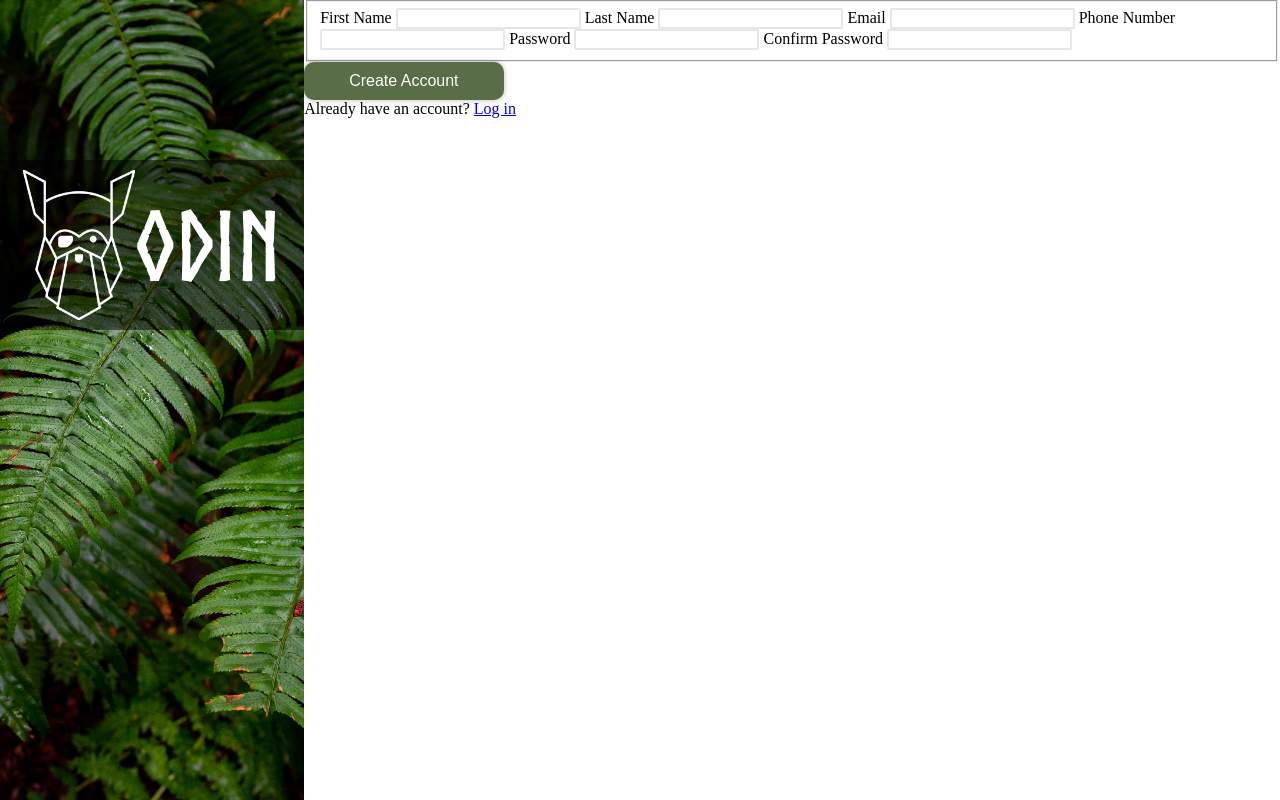
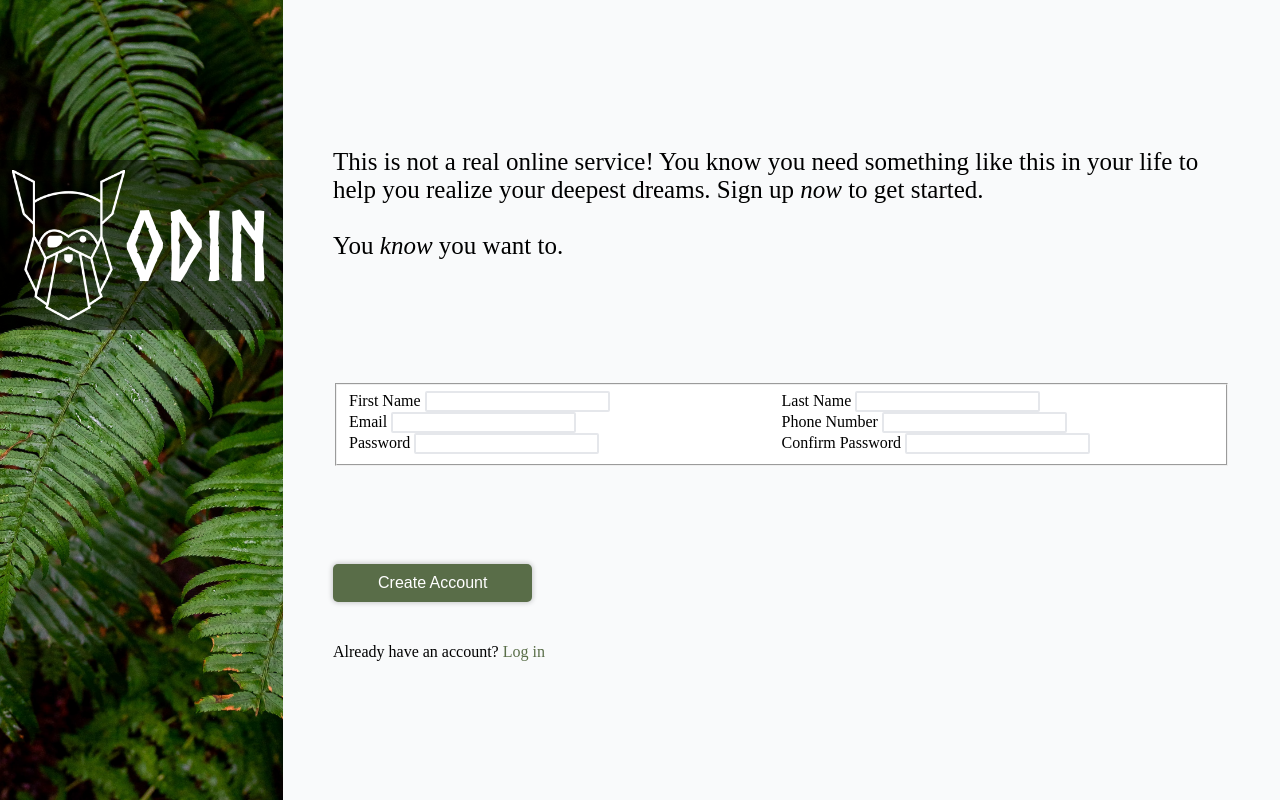
Before and after one commit to MostafaSaad1987/odin-sign-up-form, a plain HTML site: page index.html in a window 1280 px wide. Drawn offline with Linux system fonts and the light colour scheme.

Commit message:
Styling.

```diff
--- a/index.html
+++ b/index.html
@@ -11,6 +11,7 @@
 
 <body>
     <div class="container">
+
         <div class="sideimage">
             <div class="odinText">
                 <img src="images/odin-lined.png" alt="TOP Logo" height="150px">
@@ -18,32 +19,54 @@
             </div>
         </div>
 
-        <div class="form">
-            <form action="/signup">
+        <div class="rightSide">
+            <div class="textRight">
+                <p>
+                    This is not a real online service! You know you need something like this in your life to help you
+                    realize your deepest dreams. Sign up <span class="italic">now</span> to get started.
+                    <br><br>
+                    You <span class="italic">know</span> you want to.
+                </p>
+            </div>
+
+            <form action="/signup" id="signupForm" method="post">
                 <fieldset>
+                    <div>
                         <label for="firstName">First Name</label>
                         <input type="text" id="firstName" name="firstName">
+                    </div>
 
+                    <div>
                         <label for="lastName">Last Name</label>
                         <input type="text" id="lastName" name="lastName">
+                    </div>
 
+                    <div>
                         <label for="mail">Email</label>
                         <input type="email" name="mail" id="mail">
+                    </div>
 
+                    <div>
                         <label for="phone">Phone Number</label>
                         <input type="number" name="phone" id="phone">
+                    </div>
 
+                    <div>
                         <label for="pass">Password</label>
                         <input type="password" name="pass" id="pass">
+                    </div>
 
+                    <div>
                         <label for="conPass">Confirm Password</label>
                         <input type="password" name="conPass" id="conPass">
+                    </div>
                 </fieldset>
-
-                <button type="submit">Create Account</button>
             </form>
 
-            Already have an account? <a href="/login">Log in</a>
+            <div class="bottomStuff">
+                <button type="submit" form="signupForm">Create Account</button>
+                <p>Already have an account? <a href="/login">Log in</a></p>
+            </div>
         </div>
     </div>
 </body>
--- a/style.css
+++ b/style.css
@@ -51,7 +51,7 @@ input {
 }
 
 button {
-    border-radius: 10px;
+    border-radius: 5px;
     background-color: #596D48;
     border: none;
     color: white;
@@ -68,3 +68,41 @@ input:focus {
     box-shadow: 0px 0px 5px rgba(0, 0, 0, 0.2);
     outline: none;
 }
+
+a {
+    color: #596D48;
+    text-decoration: none;
+}
+
+.italic {
+    font-style: italic;
+}
+
+.rightSide {
+    display: flex;
+    flex-direction: column;
+    justify-content: space-evenly;
+    padding: 50px;
+    gap: 25px;
+
+    background-color: #F9FAFB;
+}
+
+fieldset {
+    display: flex;
+    flex-wrap: wrap;
+
+    background-color: white;
+}
+
+fieldset>div {
+    flex: 50%;
+}
+
+.textRight {
+    font-size: 25px;
+}
+
+button {
+    margin-bottom: 25px;
+}
```
Also changed, not shown: what to do.txt. Lines whose indentation alone changed are shown as unchanged.
